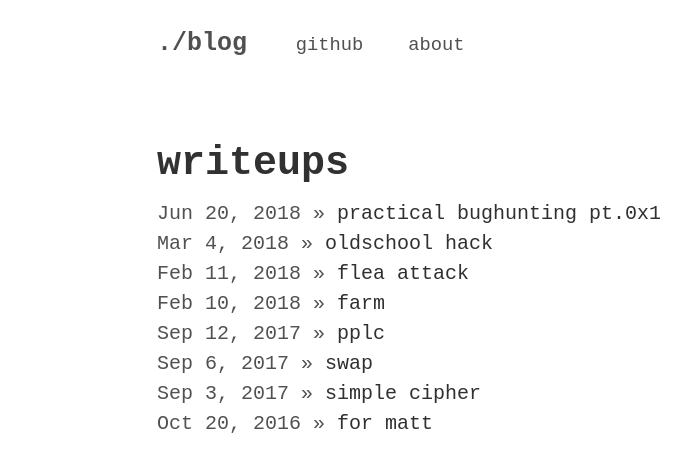
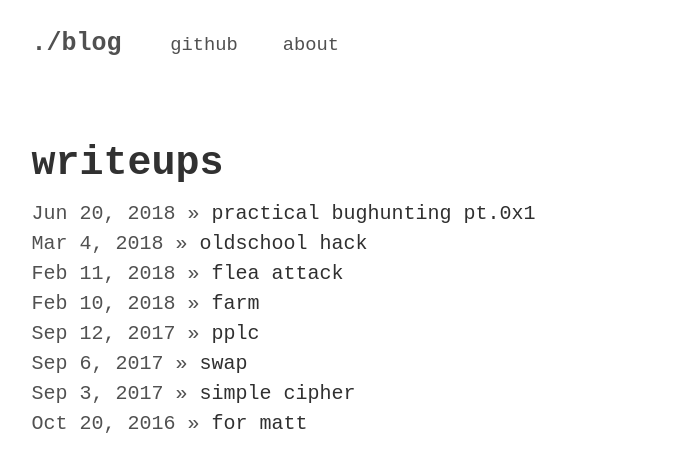
Before and after one commit to clampz/clampz.github.io, a Jekyll site: the page built from blog.html, in a window 1280 px wide. Shown: the top 472 px of the page, without its empty margins (103-791 px from the left). Built offline with Jekyll 4.4.1, drawn with Linux system fonts in a browser that asks for light colours.

Commit message:
change width in css

```diff
--- a/css/style.scss
+++ b/css/style.scss
@@ -173,7 +173,7 @@
 //   -- centers page content
 
 .container {
-  max-width: 38rem;
+  max-width: 80%;
   padding-left:  1rem;
   padding-right: 1rem;
   margin-left:  auto;
```
